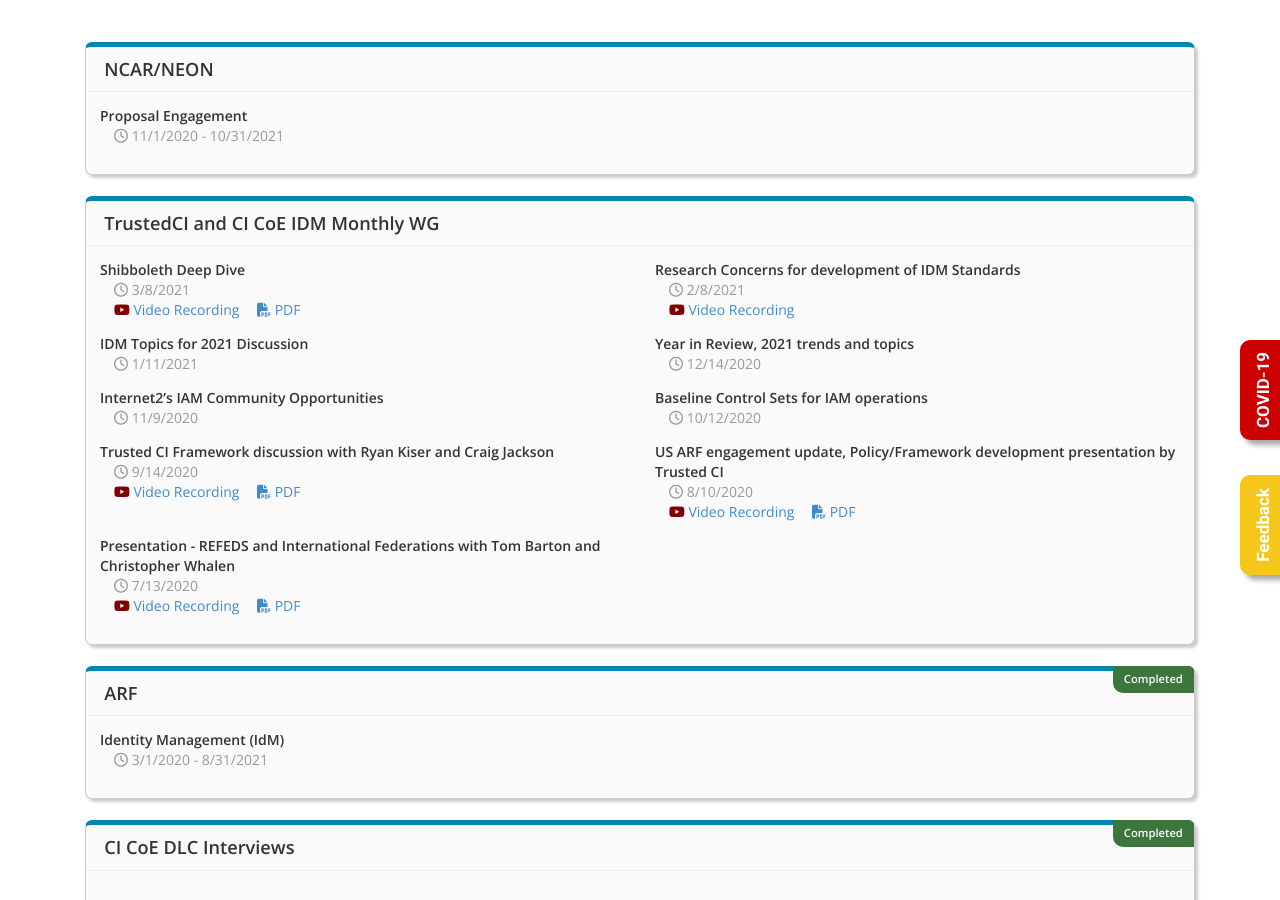
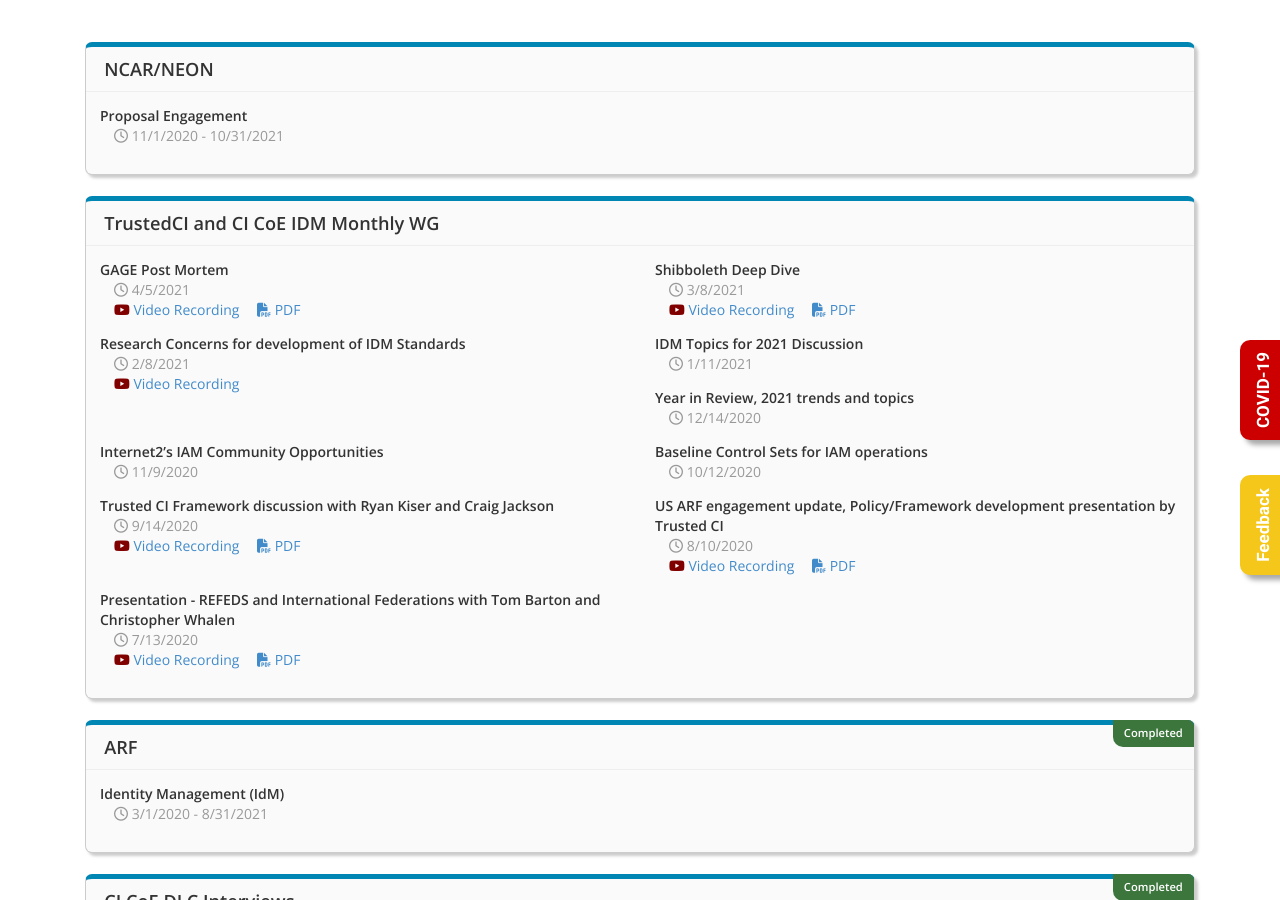
Before and after one commit to cicoe/cicoe.github.io, a Jekyll site: the page built from activities.html, in a window 1280 px wide and 900 px high, scrolled down 481 px. Built offline with Jekyll 4.4.1, drawn with Linux system fonts in a browser that asks for light colours; nearby versions of some CDN libraries; some web fonts are replaced.

Commit message:
April IDM

```diff
--- a/_data/activities.yml
+++ b/_data/activities.yml
@@ -52,6 +52,10 @@
 - facility: TrustedCI and CI CoE IDM Monthly WG
   active: true
   activities:
+    - title: GAGE Post Mortem
+      timeframe: 4/5/2021
+      video: https://iu.mediaspace.kaltura.com/media/t/1_7sv3h85l
+      pdf: Gage_Engagement_Review.pdf
     - title: Shibboleth Deep Dive
       timeframe: 3/8/2021
       video: https://iu.mediaspace.kaltura.com/media/t/1_jims98o7
```
